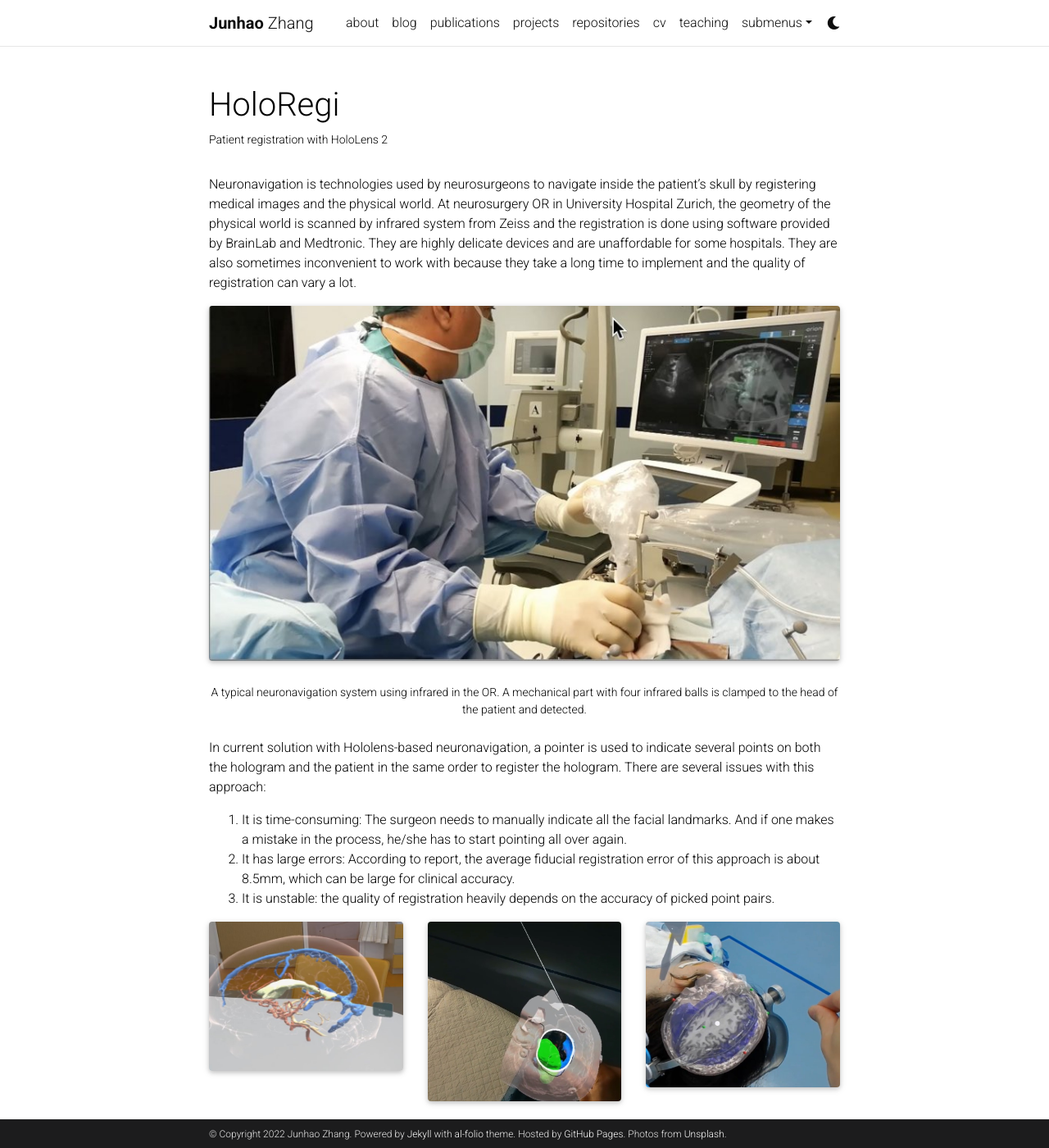
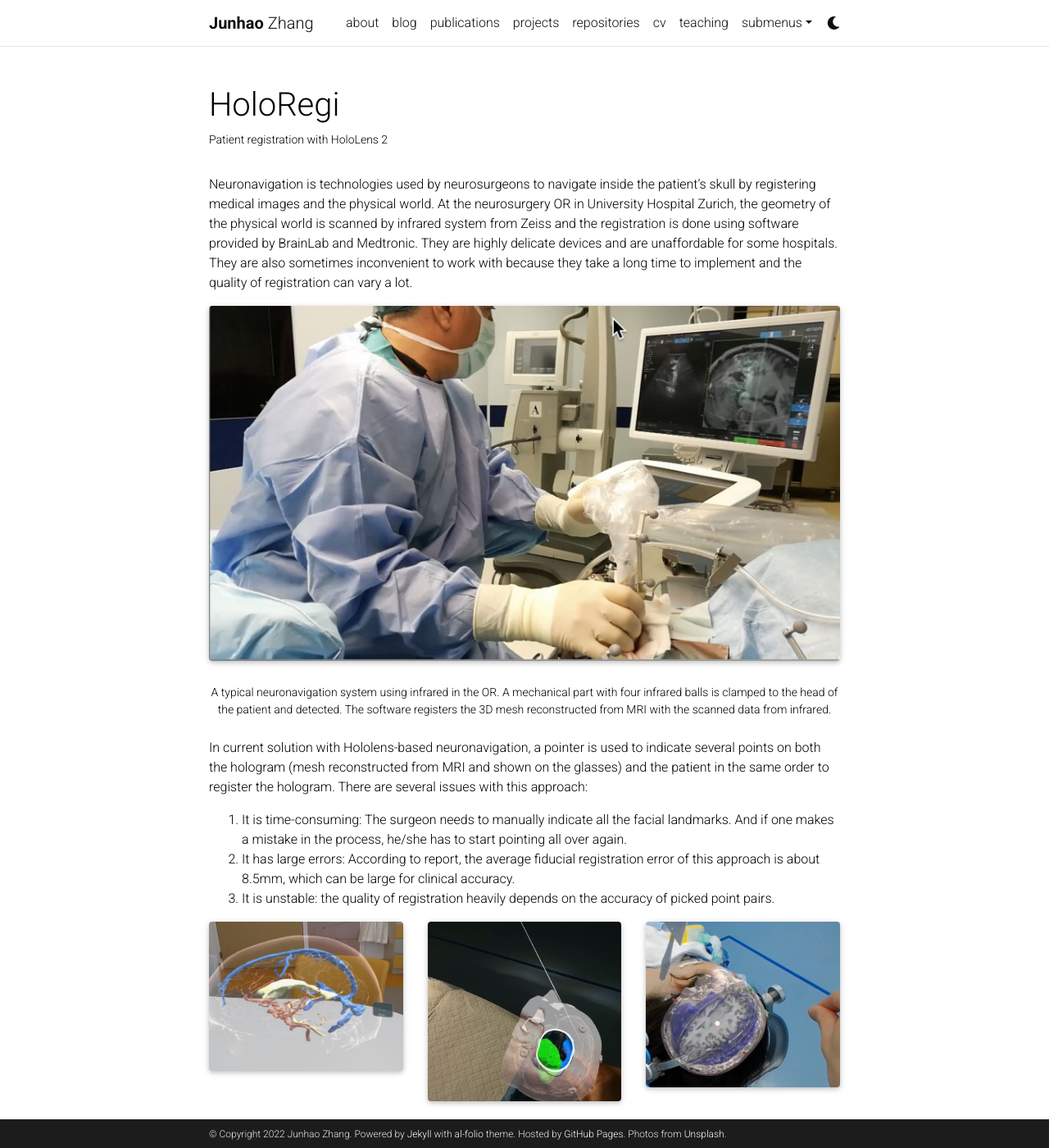
Before and after one commit to Junha0Zhang/junha0Zhang.github.io, a Jekyll site: the page built from _projects/5_project.md, in a window 1280 px wide and 1400 px high. Shown: the whole window at 82% size. Built offline with Jekyll 4.4.1, drawn with Linux system fonts in a browser that asks for light colours; full-size pictures stand in for the smaller copies a plugin makes; comment, search, counter and statistics services are not loaded; a style sheet for code colours, icons or effects is not loaded; some of the changed text lies outside the part shown.

Commit message:
Update 5_project.md

```diff
--- a/_projects/5_project.md
+++ b/_projects/5_project.md
@@ -7,7 +7,7 @@ importance: 3
 category: Neuronavigation
 ---
 
-Neuronavigation is technologies used by neurosurgeons to navigate inside the patient's skull by registering medical images and the physical world. At neurosurgery OR in University Hospital Zurich, the geometry of the physical world is scanned by infrared system from Zeiss and the registration is done using software provided by BrainLab and Medtronic. They are highly delicate devices and are unaffordable for some hospitals. They are also sometimes inconvenient to work with because they take a long time to implement and the quality of registration can vary a lot.
+Neuronavigation is technologies used by neurosurgeons to navigate inside the patient's skull by registering medical images and the physical world. At the neurosurgery OR in University Hospital Zurich, the geometry of the physical world is scanned by infrared system from Zeiss and the registration is done using software provided by BrainLab and Medtronic. They are highly delicate devices and are unaffordable for some hospitals. They are also sometimes inconvenient to work with because they take a long time to implement and the quality of registration can vary a lot.
 
 <div class="row">
     <div class="col-sm mt-3 mt-md-0">
@@ -15,10 +15,10 @@ Neuronavigation is technologies used by neurosurgeons to navigate inside the pat
     </div>
 </div>
 <div class="caption">
-    A typical neuronavigation system using infrared in the OR. A mechanical part with four infrared balls is clamped to the head of the patient and detected.
+    A typical neuronavigation system using infrared in the OR. A mechanical part with four infrared balls is clamped to the head of the patient and detected. The software registers the 3D mesh reconstructed from MRI with the scanned data from infrared.
 </div>
 
-In current solution with Hololens-based neuronavigation, a pointer is used to indicate several points on both the hologram and the patient in the same order to register the hologram. There are several issues with this approach:
+In current solution with Hololens-based neuronavigation, a pointer is used to indicate several points on both the hologram (mesh reconstructed from MRI and shown on the glasses) and the patient in the same order to register the hologram. There are several issues with this approach:
 
 1. It is time-consuming: The surgeon needs to manually indicate all the facial landmarks. And if one makes a mistake in the process, he/she has to start pointing all over again.
 2. It has large errors: According to report, the average fiducial registration error of this approach is about 8.5mm, which can be large for clinical accuracy.
@@ -36,7 +36,7 @@ In current solution with Hololens-based neuronavigation, a pointer is used to in
     </div>
 </div>
 <div class="caption">
-    Neuronavigation developed by Augmedit from the Netherlands. On the left, the generated MRI mesh. Middle, planning before neurosurgery. Right, guidance during neurosurgery.
+    Neuronavigation developed by Augmedit. On the left, the generated MRI mesh. Middle, planning before neurosurgery. Right, guidance during neurosurgery.
 </div>
 
 With the novel technology of mixed reality, we implemente a new neuronavigation system based on HoloLens 2, where the hologram of medical images is superimposed on the real patient using an automatic registration algorithm. By enabling research mode on Hololens 2, we get access to 8 avaliable sensor streams including IR, visual light, and depth. We use these data streams to reconsturct the patient's head in the real world coordinate and register that with patient's MRI. With more data accessible, our solution makes it much easier for surgeons to plan and navigate intracranial neurosurgeries.
@@ -53,3 +53,5 @@ With the novel technology of mixed reality, we implemente a new neuronavigation
 <div class="caption">
     Left: The test result on real patient in the OR. According to the feedback from surgeon, we have achieved clinical accuracy. Right: Test on phantom head. Because there is no noise around (such as the mouth tubing or hair), the registration is (and should be) nearly perfect.
 </div>
+
+Instead of registering images with only 5 paired landmarks, we directly register the entire face of the patient to the face of the reconstructed MRI mesh. With powerful cloud copmputing like Azure, the automatic registration is done within 5 seconds. The average registration error is only 2.5mm, enabling accurate neuronavigation and planning for surgeons. In general, we substantially improve the current solution by building a fast, accurate, and stable workflow.
```
